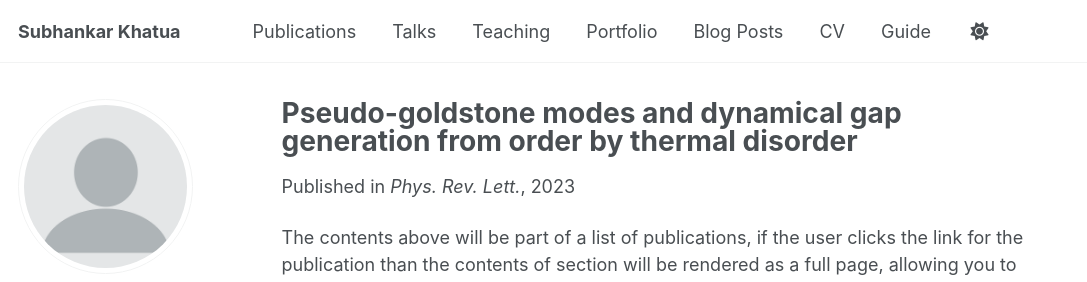
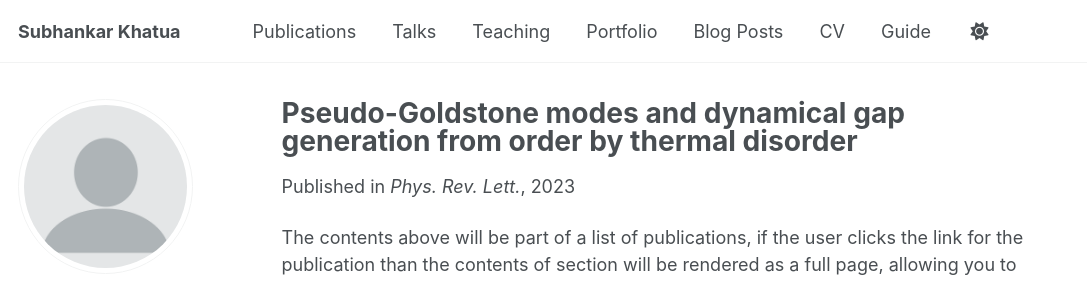
Before and after one commit to subhankar-khatua/subhankar-khatua.github.io, a Jekyll site: the page built from _publications/2023-06-pg-gap-obtd.md, in a window 1280 px wide and 1044 px high. Shown: the top 282 px of the window, without its empty margins (0-1087 px from the left). Built offline with Jekyll 4.4.1, drawn with Linux system fonts in a browser that asks for light colours; some web fonts are replaced.

```diff
--- a/_publications/2023-06-pg-gap-obtd.md
+++ b/_publications/2023-06-pg-gap-obtd.md
@@ -1,5 +1,5 @@
 ---
-title: "Pseudo-goldstone modes and dynamical gap generation from order by thermal disorder"
+title: "Pseudo-Goldstone modes and dynamical gap generation from order by thermal disorder"
 collection: publications
 category: manuscripts
 permalink: /publication/2023-06-pg-gap-obtd
```
